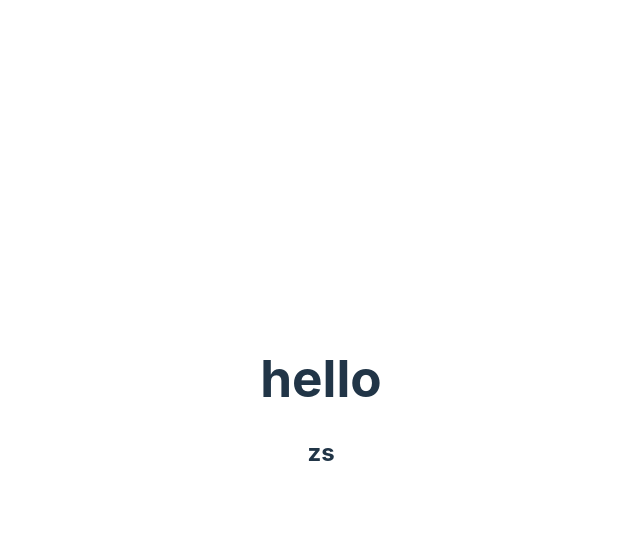
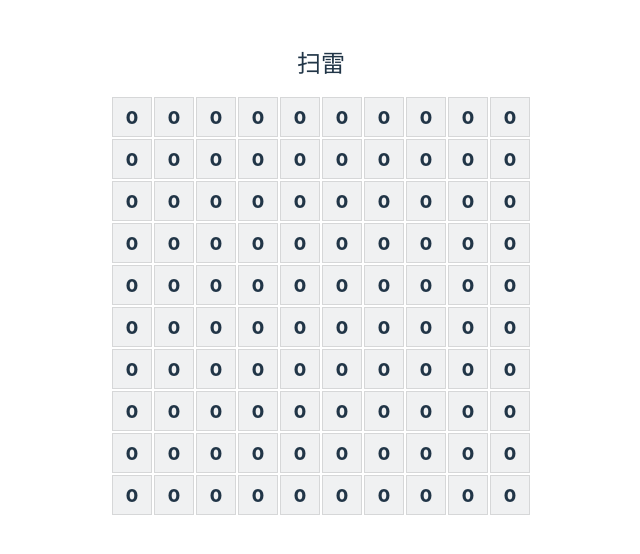
Before and after one commit to zhulandashuiguai/mineSweeper-vue3-try, a Vue app: page / in a window 1280 px wide. Shown: the top 554 px of the page, without its empty margins (319-959 px from the left). Built offline with nearby package versions, Linux system fonts and the light colour scheme; a small style sheet from the web is missing.

Commit message:
逻辑成功

```diff
--- a/package.json
+++ b/package.json
@@ -14,6 +14,8 @@
   },
   "devDependencies": {
     "@vitejs/plugin-vue": "^3.0.3",
+    "less": "^4.1.3",
+    "less-loader": "^11.0.0",
     "typescript": "^4.6.4",
     "unplugin-auto-import": "^0.11.2",
     "vite": "^3.0.7",
--- a/src/App.vue
+++ b/src/App.vue
@@ -1,18 +1,20 @@
 <script setup lang="ts">
 // This starter template is using Vue 3 <script setup> SFCs
 // Check out https://vuejs.org/api/sfc-script-setup.html#script-setup
-import HelloWorld from './components/HelloWorld.vue'
-import { useStore } from './store/index.js'
-import { storeToRefs } from 'pinia'
-const store = useStore();
-console.log(store);
+
+import index from './pages/index.vue'
 
 </script>
 
 <template>
-<h1>hello</h1>
-<h2>{{ store.name }}</h2>
+<div class="main">
+<index></index>
+</div>
 </template>
 
 <style scoped>
+/* .main {
+  display: flex;
+  justify-content: center;
+} */
 </style>
--- /dev/null
+++ b/src/pages/index.vue
@@ -0,0 +1,192 @@
+<script setup lang="ts">
+// 地雷状态
+interface BlockState {
+  x?: number,
+  y?: number,
+  // 是否翻开
+  revealed: boolean,
+  //是不是炸弹
+  mine?: boolean,
+  //旗子
+  flag?: boolean,
+  //附近的雷的个数
+  adjacentMines: number
+}
+// 地雷盘的大小
+const HEIGHT = 10;
+const WIDTH = 10;
+//格子状态
+const state = reactive(
+  Array.from({ length: HEIGHT }, (_, y) =>
+    Array.from({ length: WIDTH }, (_, x): BlockState => ({ x, y, adjacentMines: 0, revealed: false })
+    )))
+
+//格子的方位
+const directions = [
+  [-1, -1], [0, -1], [1, -1],
+  [-1, 0], [1, 0],
+  [1, 1], [0, 1], [-1, 1]
+]
+// 数字颜色
+const numberColors = [
+  'transparent',
+  'green',
+  'yellow',
+  'red',
+  'skyblue',
+  'pink'
+]
+
+
+// console.log(state);
+
+// 生成炸弹
+// 要对第一次点击的格子进行判断
+function generateMines(initalItem: BlockState) {
+  for (let row of state) {
+    for (let block of row) {
+      //让第一次点击时周围不出现炸弹
+      if (Math.abs(initalItem.x - block.x) <= 1)
+        continue
+      if (Math.abs(initalItem.y - block.y) <= 1)
+        continue
+
+      block.mine = Math.random() < 0.3
+    }
+  }
+  //检测格子周围炸弹数
+  updateNumbers()
+}
+
+// 计算每个格子周围的炸弹
+function updateNumbers() {
+  state.forEach((row, y) => {
+    row.forEach((block, x) => {
+      // 是炸弹就return
+      if (block.mine) return
+      //计算炸弹数量
+      getSiblings(block).forEach(b => {
+        if (b.mine) {
+          block.adjacentMines += 1
+        }
+      })
+    })
+  })
+}
+
+// <!--获取格子周围的八个格子 -->
+function getSiblings(block: BlockState) {
+  //返回一个数组，包含点击节点周围的8个节点(除去越界的),
+  return directions.map(([dx, dy]) => {
+    const x2 = block.x + dx
+    const y2 = block.y + dy
+    if (x2 < 0 || x2 >= WIDTH || y2 >= HEIGHT || y2 < 0) return undefined
+    // if (state[y2][x2].mine) { block.adjacentMines += 1 }
+    return state[y2][x2]
+  }).filter(Boolean)
+}
+
+// let getMineClass = computed((item) => {
+//   if (item.mine) {
+//     return { isMine: true }
+//   }
+// })
+//格子炸弹和普通格子的样式
+function getGridClass(item: BlockState) {
+  if (!item.revealed) {
+    return {
+      backgroundColor: 'rgba(107,114,128,0.1)'
+    }
+  } else {
+    if (item.mine) {
+      return {
+        backgroundColor: 'rgba(250, 108, 108, 0.653)'
+      }
+    } else {
+      return {
+        color: numberColors[item.adjacentMines]
+      }
+    }
+  }
+}
+
+//开发环境
+let dev = true
+
+let mineGenerate = false
+
+//点击事件
+function onClick(item: BlockState) {
+  console.log(item);
+  if (!mineGenerate) {
+    // 生成炸弹
+    generateMines(item)
+    mineGenerate = true
+  }
+
+  expendZero(item)
+  item.revealed = true
+  // console.log(getSiblings(item));
+
+}
+
+//初始点击时，如果是0，展开0和附近的东西，
+function expendZero(block: BlockState) {
+  let adjacents = getSiblings(block)
+  // 如果点击的item附近炸弹数不是0，就直接return
+  if (block.adjacentMines !== 0) return
+  // 如果是0，0的周围一定都不是炸弹，就把他们翻开
+  adjacents.forEach((s) => {
+    if (!s.revealed) {
+      s.revealed = true
+      expendZero(s)
+    }
+  })
+}
+
+
+</script>
+<template>
+  <div>
+    <h2>扫雷</h2>
+    <div class="horizon" v-for="(row, y) in state" :key="y">
+        <div class="grid" v-for="(item, x) in row" :key="x" :style="getGridClass(item)"  @click="onClick(item)">
+          <template v-if="item.revealed || dev" >
+            <div v-if="item.mine" class="iconfont icon-baozha"></div>
+            <div v-else>{{ item.adjacentMines }}</div>
+          </template>
+        </div>
+    </div>
+  </div>
+
+</template>
+<style scoped lang="less">
+.grid {
+  width: 40px;
+  height: 40px;
+  border: 1px solid rgba(162, 165, 165, 0.347);
+  text-align: center;
+  line-height: 40px;
+  font-size: 18px;
+  font-weight: 800;
+  margin: 1px;
+
+  &:hover {
+    background-color: rgba(212, 215, 215, 0.2);
+  }
+}
+
+.horizon {
+  display: flex;
+
+}
+
+.isMine {
+  background-color: rgba(250, 108, 108, 0.5);
+}
+
+.icon-baozha {
+  font-size: 35px;
+
+}
+</style>
--- a/src/style.css
+++ b/src/style.css
@@ -1,13 +1,12 @@
+@import url(https://at.alicdn.com/t/c/font_3624334_dyebiyqm63h.css?spm=a313x.7781069.1998910419.53&file=font_3624334_dyebiyqm63h.css);
 :root {
     font-family: Inter, Avenir, Helvetica, Arial, sans-serif;
     font-size: 16px;
     line-height: 24px;
     font-weight: 400;
-
     color-scheme: light dark;
     color: rgba(255, 255, 255, 0.87);
     background-color: #242424;
-
     font-synthesis: none;
     text-rendering: optimizeLegibility;
     -webkit-font-smoothing: antialiased;
@@ -15,11 +14,16 @@
     -webkit-text-size-adjust: 100%;
 }
 
+* {
+    box-sizing: border-box;
+}
+
 a {
     font-weight: 500;
     color: #646cff;
     text-decoration: inherit;
 }
+
 a:hover {
     color: #535bf2;
 }
@@ -27,7 +31,7 @@ a:hover {
 body {
     margin: 0;
     display: flex;
-  place-items: center;
+    /* place-items: center; */
     min-width: 320px;
     min-height: 100vh;
 }
@@ -48,9 +52,11 @@ button {
     cursor: pointer;
     transition: border-color 0.25s;
 }
+
 button:hover {
     border-color: #646cff;
 }
+
 button:focus,
 button:focus-visible {
     outline: 4px auto -webkit-focus-ring-color;
```
Also changed, not shown: src/components/HelloWorld.vue (deleted, +0 -11 lines), tsconfig.json (+16 -4 lines), 1 other file (tests, documents, lock files or other folders). Lines whose indentation alone changed are shown as unchanged.
